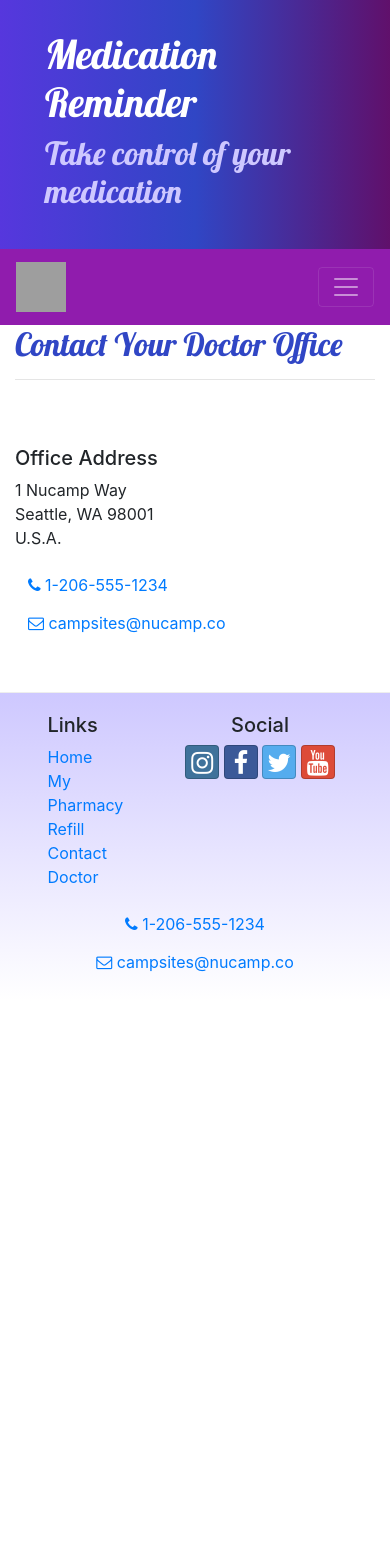
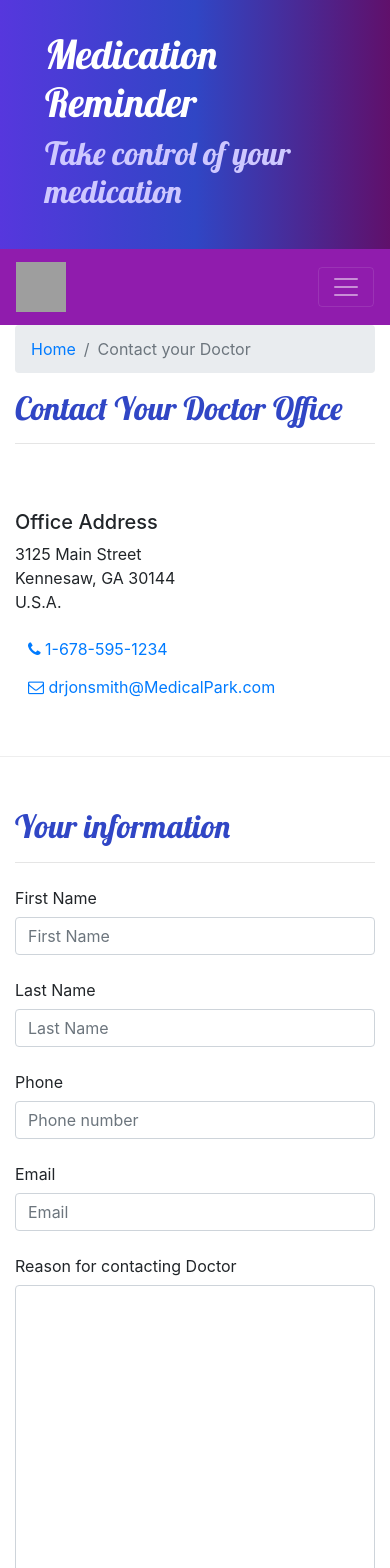
Before and after one commit to ddlroberts/MedicationApp, a React (Create React App) app: page /contact in a window 390 px wide. Shown: the top 1568 px of the page. Before the commit the page ends 1001 px from the top, so only its background shows below. Built offline with nearby package versions, Linux system fonts and the light colour scheme; grey boxes are pictures that could not be loaded.

Commit message:
Adding Controlled Form

```diff
--- a/src/components/ContactComponent.js
+++ b/src/components/ContactComponent.js
@@ -1,10 +1,111 @@
-import React from 'react';
+import React, { Component } from "react";
+import {
+  Breadcrumb,
+  BreadcrumbItem,
+  Button,
+  Form,
+  FormGroup,
+  Label,
+  Input,
+  Col,
+  FormFeedback,
+} from "reactstrap";
+import { Link } from "react-router-dom";
 
-function Contact(props) {
+class Contact extends Component {
+  constructor(props) {
+    super(props);
+
+    this.state = {
+      firstName: "",
+      lastName: "",
+      phoneNum: "",
+      email: "",
+      contactType: "By Phone",
+      contactReason: "",
+      touched: {
+          firstName: false,
+          lastName: false,
+          phoneNum: false,
+          email: false
+      }
+    };
+    this.handleSubmit = this.handleSubmit.bind(this);
+    this.handleInputChange = this.handleInputChange.bind(this);
+  }
+
+  validate(firstName, lastName, phoneNum, email) {
+      const errors = {
+          firstName: '',
+          lastName: '',
+          phoneNum: '',
+          email: ''
+      };
+
+      if (this.state.touched.firstName) {
+        if (firstName.length < 2) {
+            errors.firstName = 'First name must be at least 2 characters.';
+        } else if (firstName.length > 15) {
+            errors.firstName = 'First name must be 15 or less characters.';
+        }
+    }
+
+    if (this.state.touched.lastName) {
+        if (lastName.length < 2) {
+            errors.lastName = 'Last name must be at least 2 characters.';
+        } else if (lastName.length > 15) {
+            errors.lastName = 'Last name must be 15 or less characters.';
+        }
+    }
+
+    const reg = /^\d+$/;
+    if (this.state.touched.phoneNum && !reg.test(phoneNum)) {
+        errors.phoneNum = 'The phone number should contain only numbers.';
+    }
+
+    if (this.state.touched.email && !email.includes('@')) {
+        errors.email = 'Email should contain a @';
+    }
+
+    return errors;
+  }
+
+  handleBlur = (field) => () => {
+      this.setState({
+          touched: {...this.state.touched, [field]: true}
+      });
+  }
+
+  handleSubmit(event) {
+    console.log("Current state is: " + JSON.stringify(this.state));
+    alert("Thank you for contacting us. We will get back to you with 24 hours\n if this is an emergency please call 911");
+    event.preventDefault();
+  }
+
+  handleInputChange(event) {
+    const target = event.target;
+    const name = target.name;
+    const value = target.value;
+
+    this.setState({
+      [name]: value,
+    });
+  }
+
+  render() {
+
+    const errors = this.validate(this.state.firstName, this.state.lastName, this.state.phoneNum, this.state.email);
     return (
+
       <div className="container">
         <div className="row">
           <div className="col">
+            <Breadcrumb>
+              <BreadcrumbItem>
+                <Link to="/home">Home</Link>
+              </BreadcrumbItem>
+              <BreadcrumbItem active>Contact your Doctor</BreadcrumbItem>
+            </Breadcrumb>
             <h2>Contact Your Doctor Office</h2>
             <hr />
           </div>
@@ -14,18 +115,130 @@ function Contact(props) {
           <div className="col-sm-4">
             <h5>Office Address</h5>
             <address>
-                        1 Nucamp Way<br />
-                        Seattle, WA 98001<br />
+              3125 Main Street
+              <br />
+              Kennesaw, GA 30144
+              <br />
               U.S.A.
             </address>
           </div>
           <div className="col">
-                    <a role="button" className="btn btn-link" href="tel:+12065551234"><i className="fa fa-phone" /> 1-206-555-1234</a><br />
-                    <a role="button" className="btn btn-link" href="mailto:fakeemail@fakeemail.co"><i className="fa fa-envelope-o" /> campsites@nucamp.co</a>
+            <a role="button" className="btn btn-link" href="tel:+12065551234">
+              <i className="fa fa-phone" /> 1-678-595-1234
+            </a>
+            <br />
+            <a
+              role="button"
+              className="btn btn-link"
+              href="mailto:fakeemail@fakeemail.co"
+            >
+              <i className="fa fa-envelope-o" /> drjonsmith@MedicalPark.com
+            </a>
+          </div>
+        </div>
+        <div className="row row-content">
+          <div className="col-12">
+            <h2>Your information</h2>
+            <hr />
+          </div>
+          <div className="col-md-10">
+            <Form onSubmit={this.handleSubmit}>
+              <FormGroup row>
+                <Label htmlFor="firstName" md={2}>
+                  First Name
+                </Label>
+                <Col md={10}>
+                  <Input
+                    type="text"
+                    id="firstName"
+                    name="firstName"
+                    placeholder="First Name"
+                    value={this.state.firstName}
+                    invalid={errors.firstName}
+                    onBlur={this.handleBlur("firstName")}
+                    onChange={this.handleInputChange} />
+                  <FormFeedback>{errors.firstName}</FormFeedback>
+                </Col>
+              </FormGroup>
+              <FormGroup row>
+                <Label htmlFor="lastName" md={2}>
+                  Last Name
+                </Label>
+                <Col md={10}>
+                  <Input
+                    type="text"
+                    id="lastName"
+                    name="lastName"
+                    placeholder="Last Name"
+                    value={this.state.lastName}
+                    invalid={errors.lastName}
+                    onBlur={this.handleBlur("lastName")}
+                    onChange={this.handleInputChange} />
+                <FormFeedback>{errors.lastName}</FormFeedback>
+                </Col>
+              </FormGroup>
+              <FormGroup row>
+                <Label htmlFor="phoneNum" md={2}>
+                  Phone
+                </Label>
+                <Col md={10}>
+                  <Input
+                    type="tel"
+                    id="phoneNum"
+                    name="phoneNum"
+                    placeholder="Phone number"
+                    value={this.state.phoneNum}
+                    invalid={errors.phoneNum}
+                    onBlur={this.handleBlur("phoneNum")}
+                    onChange={this.handleInputChange} />
+                <FormFeedback>{errors.phoneNum}</FormFeedback>
+                </Col>
+              </FormGroup>
+              <FormGroup row>
+                <Label htmlFor="email" md={2}>
+                  Email
+                </Label>
+                <Col md={10}>
+                  <Input
+                    type="email"
+                    id="email"
+                    name="email"
+                    placeholder="Email"
+                    value={this.state.email}
+                    invalid={errors.email}
+                    onBlur={this.handleBlur("email")}
+                    onChange={this.handleInputChange} />
+                  <FormFeedback>{errors.email}</FormFeedback>
+                </Col>
+              </FormGroup>
+              <FormGroup row>
+                <Label htmlFor="feedback" md={2}>
+                  Reason for contacting Doctor
+                </Label>
+                <Col md={10}>
+                  <Input
+                    type="textarea"
+                    id="feedback"
+                    name="feedback"
+                    rows="12"
+                    value={this.state.feedback}
+                    onChange={this.handleInputChange}
+                  ></Input>
+                </Col>
+              </FormGroup>
+              <FormGroup row>
+                <Col md={{ size: 10, offset: 2 }}>
+                  <Button type="submit" color="primary">
+                    Submit
+                  </Button>
+                </Col>
+              </FormGroup>
+            </Form>
           </div>
         </div>
       </div>
     );
   }
+}
 
 export default Contact;
--- a/src/components/MedicationInfoComponent.js
+++ b/src/components/MedicationInfoComponent.js
@@ -1,5 +1,6 @@
 import React from 'react';
-import { Card, CardImg, CardText, CardBody, CardTitle } from 'reactstrap';
+import { Card, CardImg, CardText, CardBody, CardTitle, Breadcrumb, BreadcrumbItem } from 'reactstrap';
+import { Link } from 'react-router-dom';
 
 function RenderMedication({medication}) {
         return (
@@ -20,6 +21,16 @@ function RenderMedication({medication}) {
     if (props.medication) {
         return (
             <div className="container">
+              <div className="row">
+                <div className="col">
+                <Breadcrumb>
+                          <BreadcrumbItem><Link to="/pharmacy">My Prescriptions</Link></BreadcrumbItem>
+                          <BreadcrumbItem active>{props.medication.name}</BreadcrumbItem>
+                </Breadcrumb>
+                    <h2>{props.medication.name}</h2>
+                    <hr />
+                </div>
+            </div>
         <div className="row">
             <RenderMedication medication={props.medication} />
         </div>
--- a/src/components/PharmacyComponent.js
+++ b/src/components/PharmacyComponent.js
@@ -1,5 +1,5 @@
 import React from 'react';
-import { Card, CardImg, CardImgOverlay, CardTitle } from 'reactstrap';
+import { Card, CardImg, CardImgOverlay, CardTitle, Breadcrumb, BreadcrumbItem } from 'reactstrap';
 import { Link } from 'react-router-dom';
 
 
@@ -30,11 +30,20 @@ function Pharmacy(props) {
         return(
           <div className="container">
               <div className="row">
+                  <div className="col">
+                      <Breadcrumb>
+                          <BreadcrumbItem><Link to="/home">Home</Link></BreadcrumbItem>
+                          <BreadcrumbItem active>My Prescriptions</BreadcrumbItem>
+                      </Breadcrumb>
+                      <h2>My Prescriptions</h2>
+                      <hr />
+                  </div>
+              </div>
+
+              <div className="row">
                   {medication}
               </div>
-              <div className="row">
 
-              </div>
           </div>
         );
     }
```
Lines whose indentation alone changed are shown as unchanged.
